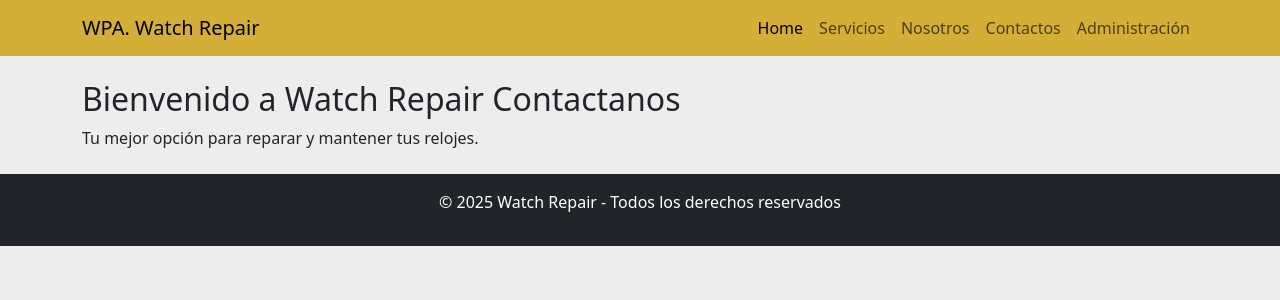
After one commit to wilderSerna78/proyectoDjango3065909, a Django app: page /contactUs/ in a window 1280 px wide. The commit adds this page. Shown: the top 300 px of the page. Run offline with Django 5.2, Linux system fonts and the light colour scheme.

Commit message:
Configurada las paginas servicios, contactos, nosotros.

```diff
--- a/watchRepair/services/views.py
+++ b/watchRepair/services/views.py
@@ -4,3 +4,19 @@ from django.shortcuts import render
 # ===============================/ Pagina inicial home /======================== #
 def home(request):
     return render(request, 'home.html') # Pagina de inicio
+
+
+# ===============================/ Pagina servicios /======================== #
+
+def services(request):
+    return render(request, 'services.html') # Pagina de servicios.
+
+# ===============================/ Pagina Nosotros /======================== #
+
+def aboutUs(request):
+    return render(request, 'aboutUs.html') # Pagina de nosotros.
+
+# ===============================/ Pagina Contactanos /======================== #
+
+def contactUs(request):
+    return render(request, 'contactUs.html') # Pagina de nosotros.
--- a/watchRepair/templates/bases/base.html
+++ b/watchRepair/templates/bases/base.html
@@ -46,16 +46,16 @@
                             <a class="nav-link active" aria-current="page" href="{% url 'home' %}">Home</a>
                         </li>
                         <li class="nav-item">
-                            <a class="nav-link" href="#">Servicios</a>
+                            <a class="nav-link" href="{% url 'services' %}">Servicios</a>
                         </li>
                         <li class="nav-item">
-                            <a class="nav-link" href="#">Nosotros</a>
+                            <a class="nav-link" href="{% url 'aboutUs' %}">Nosotros</a>
                         </li>
                         <li class="nav-item">
-                            <a class="nav-link" href="#">Contactos</a>
+                            <a class="nav-link" href="{% url 'contactUs' %}">Contactos</a>
                         </li>
                         <li class="nav-item">
-                            <a class="nav-link" href="#">Administración</a>
+                            <a class="nav-link" href="{% url 'admin:index' %}">Administración</a>
                         </li>
                     </ul>
                     <!-- <form class="d-flex" role="search">
--- /dev/null
+++ b/watchRepair/templates/contactUs.html
@@ -0,0 +1,11 @@
+{% extends "bases/base.html" %}
+{% load static %}  <!-- Cargar los archivos estáticos de Django -->
+
+{% block title %}Inicio - Watch Repair{% endblock %}
+
+{% block content %}
+    <!-- Sección Carrusel -->
+
+    <h2>Bienvenido a Watch Repair Contactanos</h2>
+    <p>Tu mejor opción para reparar y mantener tus relojes.</p>
+{% endblock %}
--- a/watchRepair/watchRepair/urls.py
+++ b/watchRepair/watchRepair/urls.py
@@ -16,9 +16,12 @@ Including another URLconf
 """
 from django.contrib import admin
 from django.urls import path
-from services.views import home     # Importa las vistas del archivo services/views.py
+from services.views import home, services, aboutUs, contactUs     # Importa las vistas del archivo services/views.py
 
 urlpatterns = [
+    path('aboutUs/', aboutUs, name='aboutUs'),
+    path('contactUs/', contactUs, name='contactUs'),
     path('', home, name='home'),
+    path('services/', services, name='services'),
     path('admin/', admin.site.urls),
 ]
```
Also changed, not shown: watchRepair/templates/aboutUs.html (added, +11 -0 lines), watchRepair/templates/services.html (added, +11 -0 lines).
